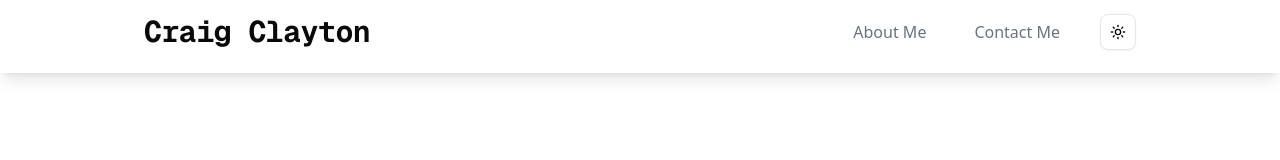
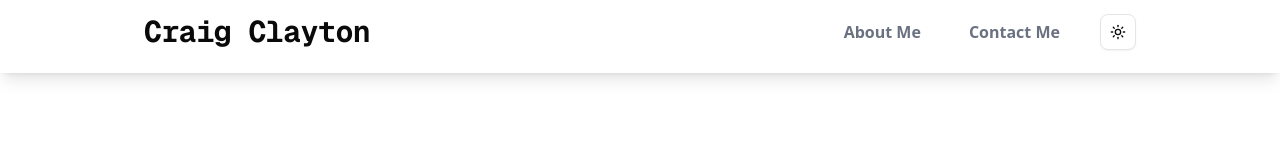
Before and after one commit to BullDogPatch/portfolio-new, a Next.js app: page / in a window 1280 px wide. Shown: the top 160 px of the page. Built offline with nearby package versions, Linux system fonts and the light colour scheme.

Commit message:
update the acive class on link

```diff
--- a/src/components/navbar.tsx
+++ b/src/components/navbar.tsx
@@ -26,17 +26,17 @@ const Navbar = () => {
           <div className='hidden md:flex items-center space-x-8'>
             <NavLink
               href='/about-me'
-              activeClassName='underline text-blue-500'
+              activeClassName='text-blue-500'
               nonActiveClassName='text-gray-500 hover:text-blue-500'
-              className='px-2 py-2 rounded-md transition-all duration-200'
+              className='font-bold px-2 py-2 rounded-md transition-all duration-200'
             >
               About Me
             </NavLink>
             <NavLink
               href='/contact-me'
-              activeClassName='underline text-blue-500'
+              activeClassName='text-blue-500'
               nonActiveClassName='text-gray-500 hover:text-blue-500'
-              className='px-2 py-2 rounded-md transition-all duration-200'
+              className='font-bold px-2 py-2 rounded-md transition-all duration-200'
             >
               Contact Me
             </NavLink>
@@ -84,7 +84,7 @@ const Navbar = () => {
           <div className='px-2 pt-2 pb-3 space-y-1'>
             <NavLink
               href='/about-me'
-              activeClassName='underline text-blue-500'
+              activeClassName='text-blue-500'
               nonActiveClassName='text-gray-600 hover:text-blue-500'
               className='block px-3 py-2 rounded-md text-base font-medium text-gray-700 hover:text-white hover:bg-gray-500'
               handleClick={handleClick}
@@ -93,7 +93,7 @@ const Navbar = () => {
             </NavLink>
             <NavLink
               href='/contact-me'
-              activeClassName='underline text-blue-500'
+              activeClassName='text-blue-500'
               nonActiveClassName='text-gray-600 hover:text-blue-500'
               className='block px-3 py-2 rounded-md text-base font-medium text-gray-700 hover:text-white hover:bg-gray-500'
               handleClick={handleClick}
```
